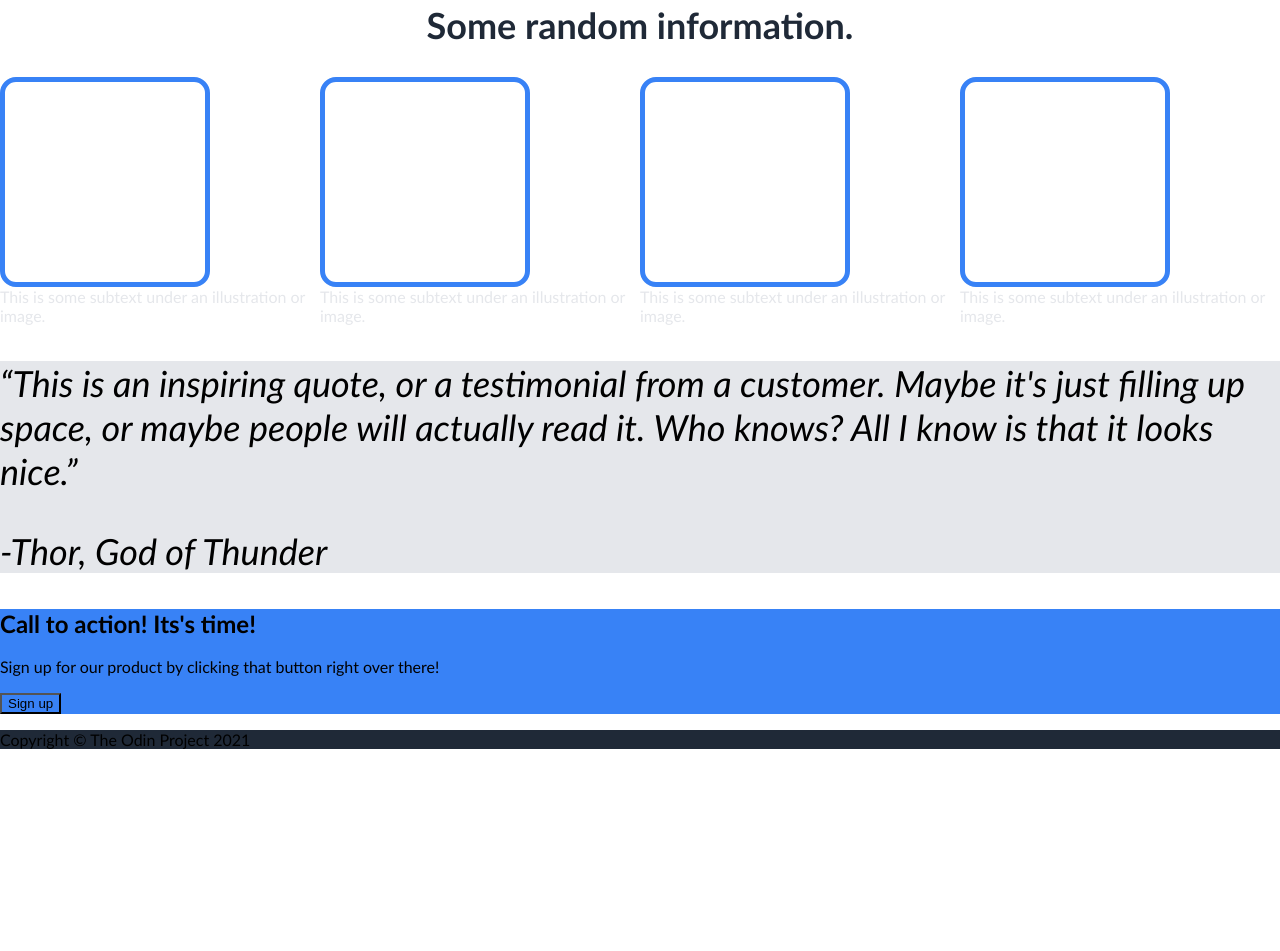
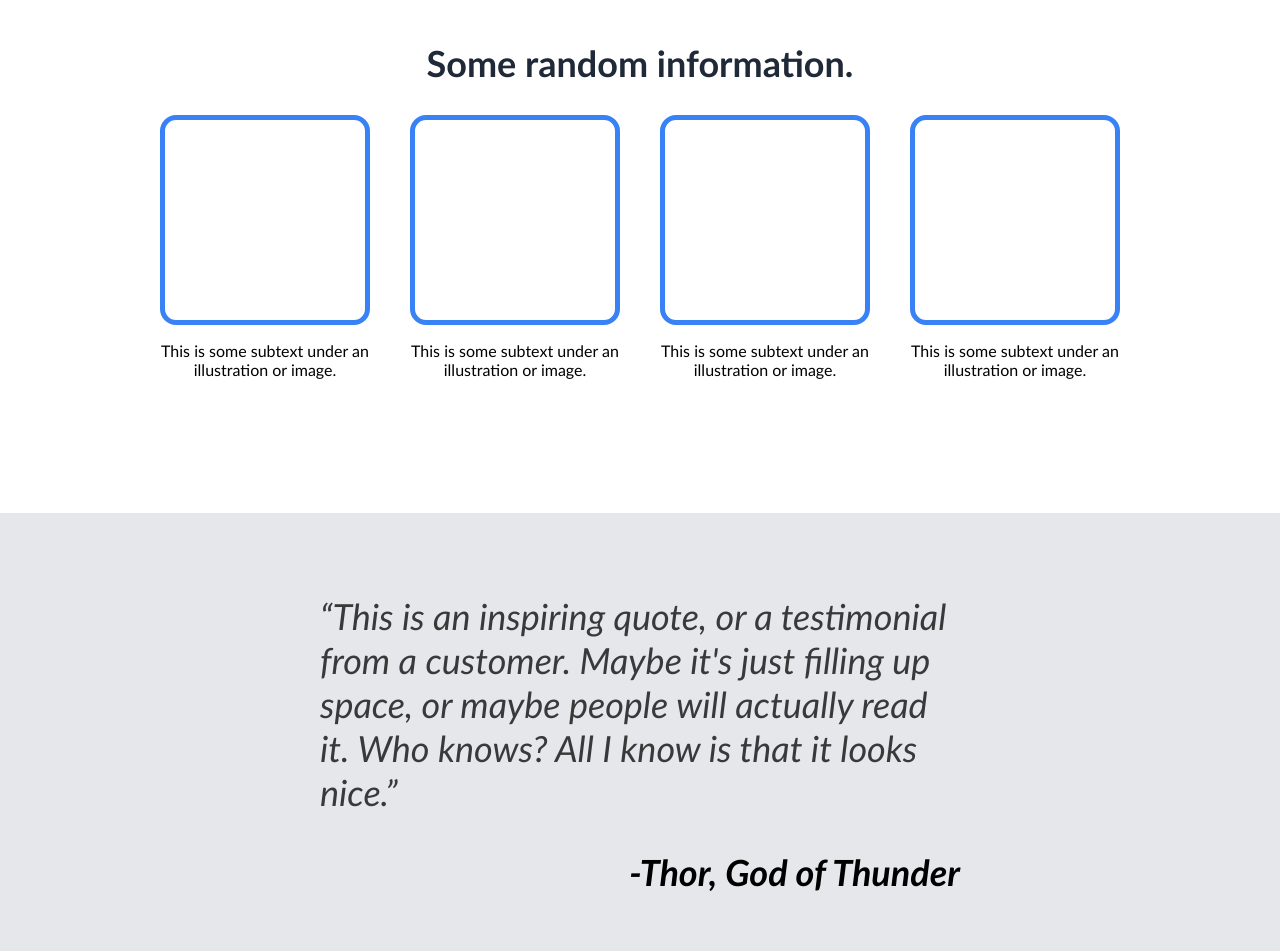
Before and after one commit to MarkKranenburg36/Landing-Page-TOP, a plain HTML site: page index.html in a window 1280 px wide. Shown: the part 629-1580 px from the top of the page. Before the commit the page ends 1394 px from the top, so only its background shows below. Drawn offline with Linux system fonts and the light colour scheme.

Commit message:
add styling section3

```diff
--- a/index.html
+++ b/index.html
@@ -38,32 +38,34 @@
                     <div class="image-withsub">
                         <div class="section2-image">
                         </div>
-                            <figcaption>This is some subtext under an illustration or image.</figcaption>
+                            <p class="section2-subtext">This is some subtext under an illustration or image.</p>
                     </div>
                     <div class="image-withsub">
                         <div class="section2-image">
                         </div>
-                            <figcaption>This is some subtext under an illustration or image.</figcaption>
+                            <p class="section2-subtext">This is some subtext under an illustration or image.</p>
                     </div>
                     <div class="image-withsub">
                         <div class="section2-image">
                         </div>
-                            <figcaption>This is some subtext under an illustration or image.</figcaption>
+                            <p class="section2-subtext">This is some subtext under an illustration or image.</p>
                     </div>
                     <div class="image-withsub">
                         <div class="section2-image">
                         </div>
-                            <figcaption>This is some subtext under an illustration or image.</figcaption>
+                            <p class="section2-subtext">This is some subtext under an illustration or image.</p>
                     </div>
 
                 </div>
         </section>
         <section class="quote-section">
-            <p><q>This is an inspiring quote, or a testimonial from a
-                customer. Maybe it's just filling up space, or maybe people
-                will actually read it. Who knows? All I know is that it looks
-                nice.</q></p>
-            <p>-Thor, God of Thunder</p>
+            <div class="quote-container">
+                <p><q class="light-text">This is an inspiring quote, or a testimonial from a
+                    customer. Maybe it's just filling up space, or maybe people
+                    will actually read it. Who knows? All I know is that it looks
+                    nice.</q></p>
+                <p class="bold-text">-Thor, God of Thunder</p>
+            </div>
         </section>
         <section>
             <div class="call-to-action-container">
--- a/styles.css
+++ b/styles.css
@@ -72,10 +72,11 @@ button, .call-to-action-container{
 /*section 2*/
 
 .section2 {
-    color: #e5e7eb;
     display: flex;
     flex-direction: column;
     align-items: center;
+    height: 463px;
+    margin: 3% 0;
 }
 
 .information-header {
@@ -96,12 +97,41 @@ button, .call-to-action-container{
     border-radius: 16px;
 }
 
+.image-withsub {
+    display: flex;
+    flex-direction: column;
+    align-items: center;
+}
+
+.section2-subtext {
+    text-align: center;
+    max-width: 250px;
+}
+
 /*section 3*/
 .quote-section {
     background-color: #e5e7eb;
     font-size: 36px;
     font-style: italic;
     font-weight: 300;
+    height: 463px;
+    margin: 3% 0px;
+    display: flex;
+    justify-content: center;
+    align-items: center;
+}
+
+.quote-container {
+    width: 50%;
+
+
+.light-text {
+    opacity: 0.75;
+}
+
+.bold-text {
+    font-weight: 700;
+    text-align: right;
 }
 
 /*footer*/
```
